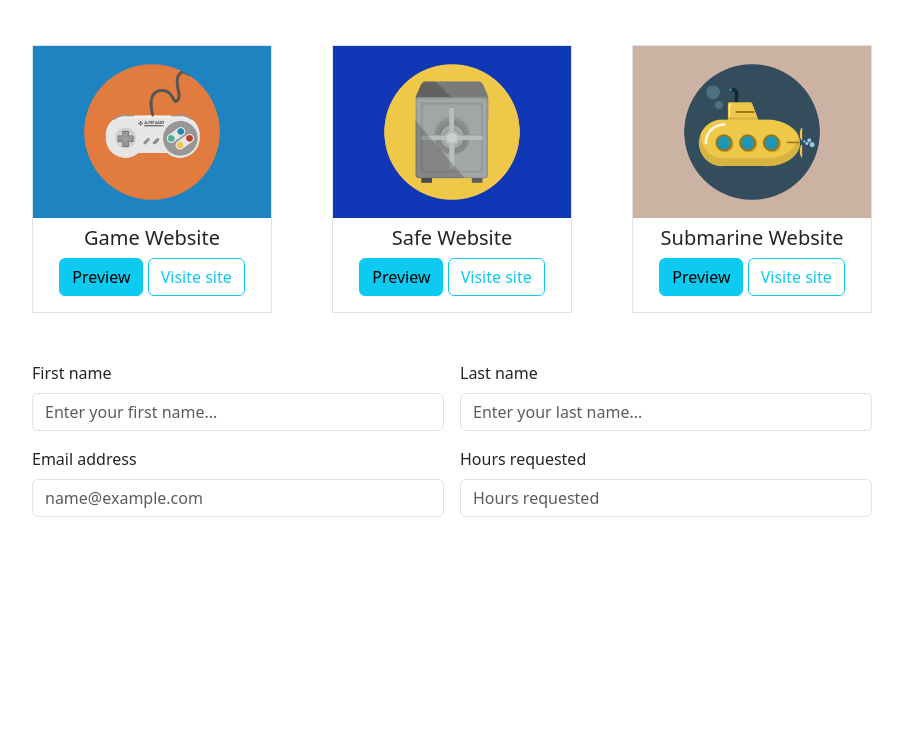
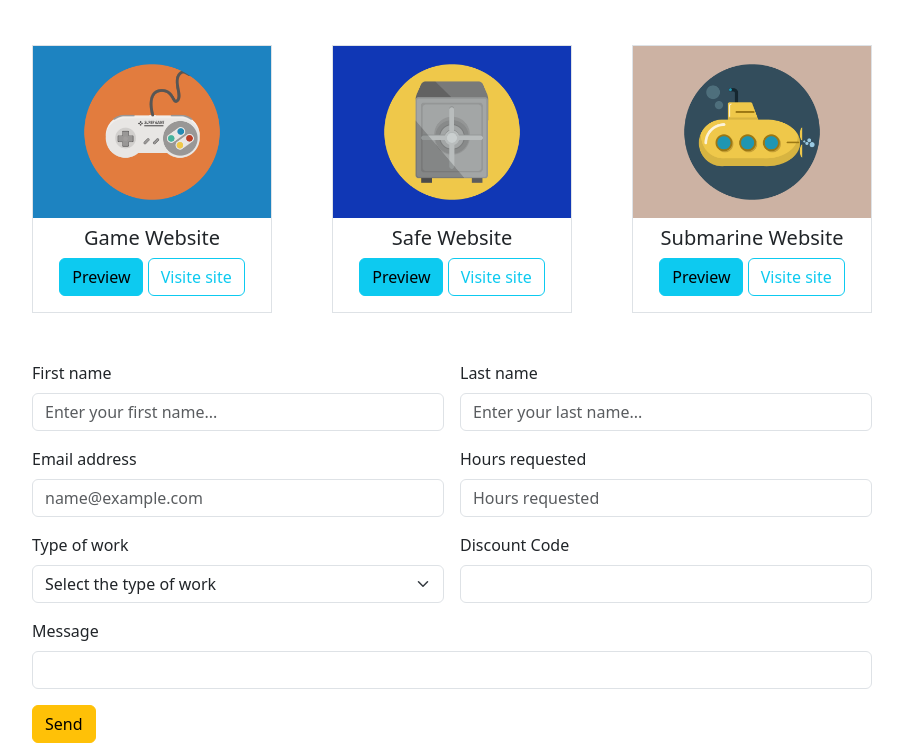
Before and after one commit to FrancescoGuggino/bootstrap-html-freelancer, a plain HTML site: page index.html in a window 1280 px wide. Shown: the part 689-1432 px from the top of the page, without its empty margins (188-1091 px from the left). Before the commit the page ends 1206 px from the top, so only its background shows below. Drawn offline with nearby package versions, Linux system fonts and the light colour scheme.

Commit message:
layout 2

```diff
--- a/index.html
+++ b/index.html
@@ -112,6 +112,28 @@
                 <label for="inputhours" class="form-label">Hours requested</label>
                 <input type="hours" class="form-control" id="hours" placeholder="Hours requested">
             </div>
+
+            <div class="col-md-6">
+                <label for="inputtypeofwork" class="form-label">Type of work</label>
+                <select id="inputtypeofwork" class="form-select">
+                  <option selected="">Select the type of work</option>
+                  <option>...</option>
+                </select>
+            </div>
+
+            <div class="col-md-6">
+                <label for="inputhours" class="form-label">Discount Code</label>
+                <input type="hours" class="form-control" id="hours">
+            </div>
+
+            <div class="col-md-12">
+                <label for="inputmessage" class="form-label">Message</label>
+                <input type="message" class="form-control" id="message">
+            </div>
+
+            <div class="col-2 justify-content-center">
+            <button type="button" class="btn btn-warning">Send</button>
+            </div>
     </div>
    </main>
    <footer>
```
Lines whose indentation alone changed are shown as unchanged.
